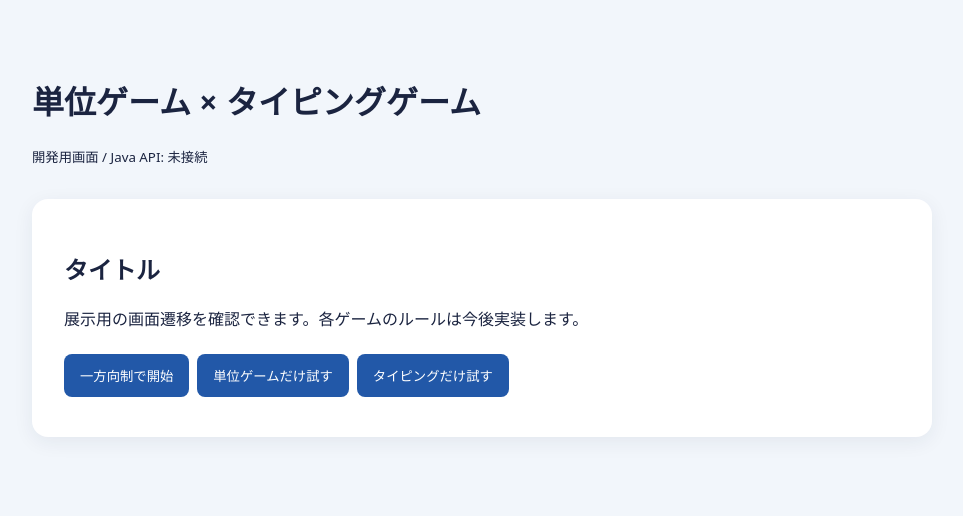
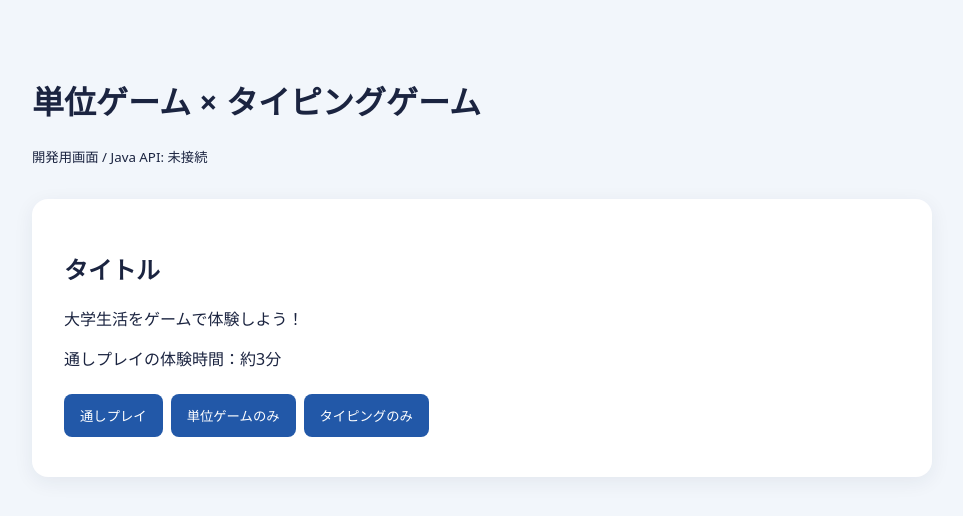
Before and after one commit to e1b24088/puzzle-typing-game, a Vue app in the folder frontend/: page / in a window 1280 px wide. Shown: the top 516 px of the page, without its empty margins (158-1121 px from the left). Built offline with nearby package versions, Linux system fonts and the light colour scheme; no server answers.

Commit message:
refactor: extract title view

```diff
--- a/frontend/src/App.vue
+++ b/frontend/src/App.vue
@@ -1,5 +1,6 @@
 <script setup>
 import { onMounted, ref } from 'vue'
+import TitleView from './views/TitleView.vue'
 
 // 共通の画面遷移だけを用意した開発用の土台。ゲームの採点処理はこれから実装する。
 const screen = ref('title')
@@ -40,13 +41,10 @@ function advance() {
       <small>開発用画面 / Java API: {{ backendStatus }}</small>
     </header>
 
-    <section v-if="screen === 'title'">
-      <h2>タイトル</h2>
-      <p>展示用の画面遷移を確認できます。各ゲームのルールは今後実装します。</p>
-      <button @click="begin('sequential', 'puzzle')">一方向制で開始</button>
-      <button @click="begin('select', 'puzzle')">単位ゲームだけ試す</button>
-      <button @click="begin('select', 'typing')">タイピングだけ試す</button>
-    </section>
+    <TitleView
+      v-if="screen === 'title'"
+      @start="begin"
+    />
 
     <section v-else-if="screen === 'puzzle'">
       <h2>単位ゲーム</h2>
--- /dev/null
+++ b/frontend/src/views/TitleView.vue
@@ -0,0 +1,25 @@
+<script setup>
+const emit = defineEmits(['start'])
+</script>
+
+<template>
+  <section class="title-view">
+    <h2>タイトル</h2>
+    <p>大学生活をゲームで体験しよう！</p>
+    <p>通しプレイの体験時間：約3分</p>
+
+    <button @click="emit('start', 'sequential', 'puzzle')">
+      通しプレイ
+    </button>
+    <button @click="emit('start', 'select', 'puzzle')">
+      単位ゲームのみ
+    </button>
+    <button @click="emit('start', 'select', 'typing')">
+      タイピングのみ
+    </button>
+  </section>
+</template>
+
+<style scoped>
+/* タイトル専用の装飾をここに追加する */
+</style>
```
